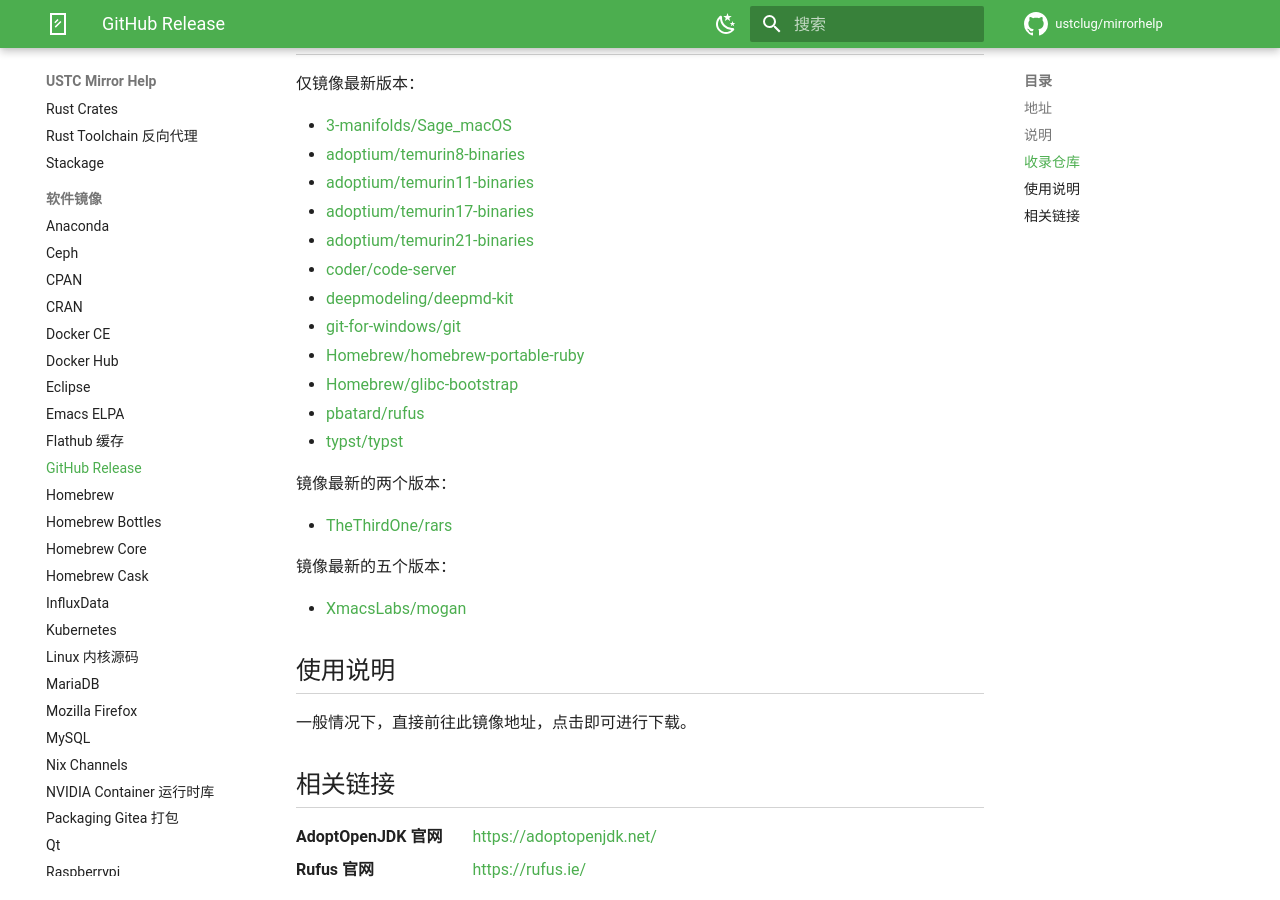
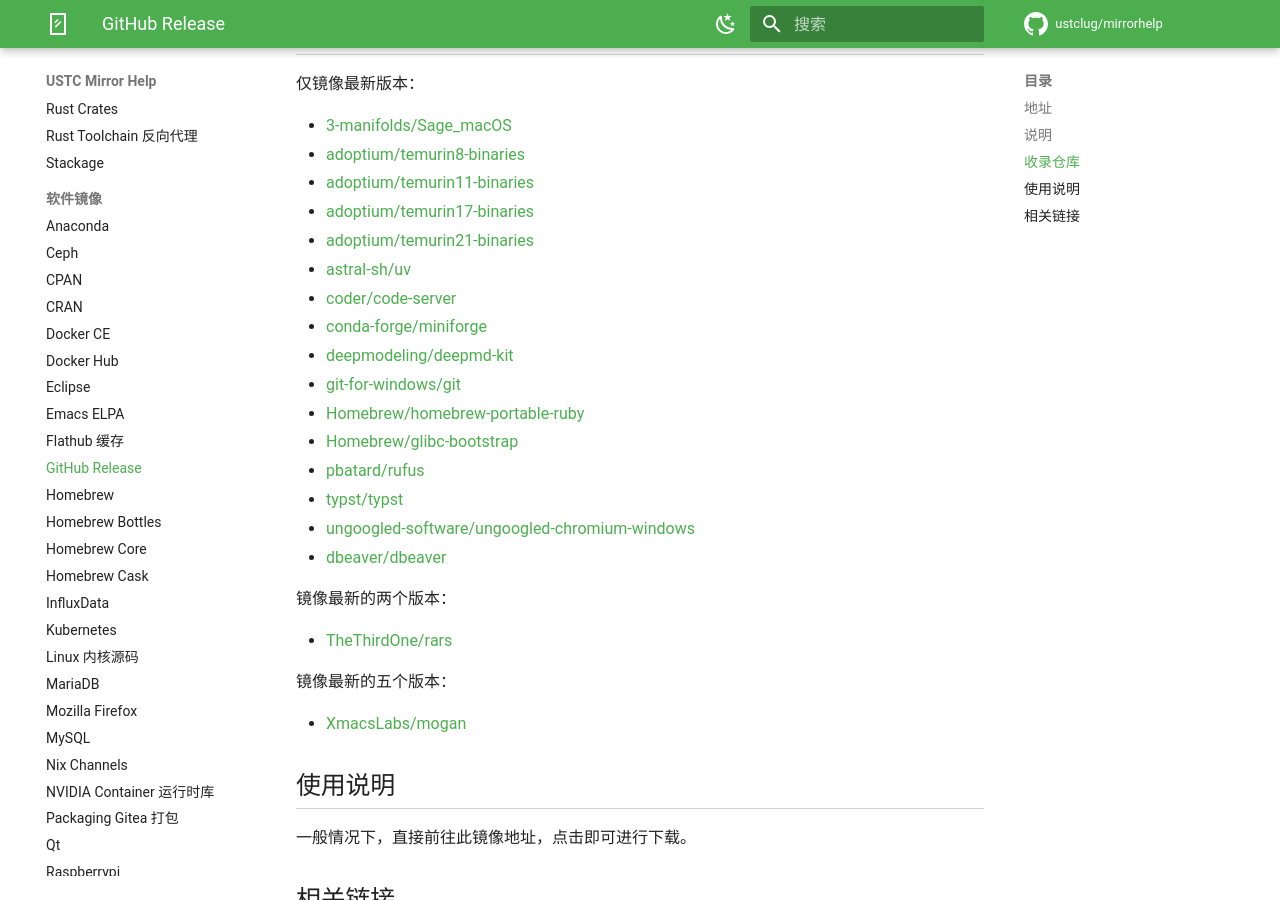
Before and after one commit to ustclug/mirrorhelp, an MkDocs documentation site: the page built from docs/github-release.md, in a window 1280 px wide and 900 px high, scrolled down 393 px. Built offline with MkDocs 1.6.1 and Material for MkDocs 9.7.7, drawn with Linux system fonts in a browser that asks for light colours; comment, search, counter and statistics services are not loaded.

Commit message:
github-release: Add new releases

```diff
--- a/docs/github-release.md
+++ b/docs/github-release.md
@@ -17,13 +17,17 @@
 - [adoptium/temurin11-binaries](https://github.com/adoptium/temurin11-binaries)
 - [adoptium/temurin17-binaries](https://github.com/adoptium/temurin17-binaries)
 - [adoptium/temurin21-binaries](https://github.com/adoptium/temurin21-binaries)
+- [astral-sh/uv](https://github.com/astral-sh/uv)
 - [coder/code-server](https://github.com/coder/code-server)
+- [conda-forge/miniforge](https://github.com/conda-forge/miniforge)
 - [deepmodeling/deepmd-kit](https://github.com/deepmodeling/deepmd-kit)
 - [git-for-windows/git](https://github.com/git-for-windows/git)
 - [Homebrew/homebrew-portable-ruby](https://github.com/Homebrew/homebrew-portable-ruby)
 - [Homebrew/glibc-bootstrap](https://github.com/Homebrew/glibc-bootstrap)
 - [pbatard/rufus](https://github.com/pbatard/rufus)
 - [typst/typst](https://github.com/typst/typst)
+- [ungoogled-software/ungoogled-chromium-windows](https://github.com/ungoogled-software/ungoogled-chromium-windows)
+- [dbeaver/dbeaver](https://github.com/dbeaver/dbeaver)
 
 镜像最新的两个版本：
 
```
